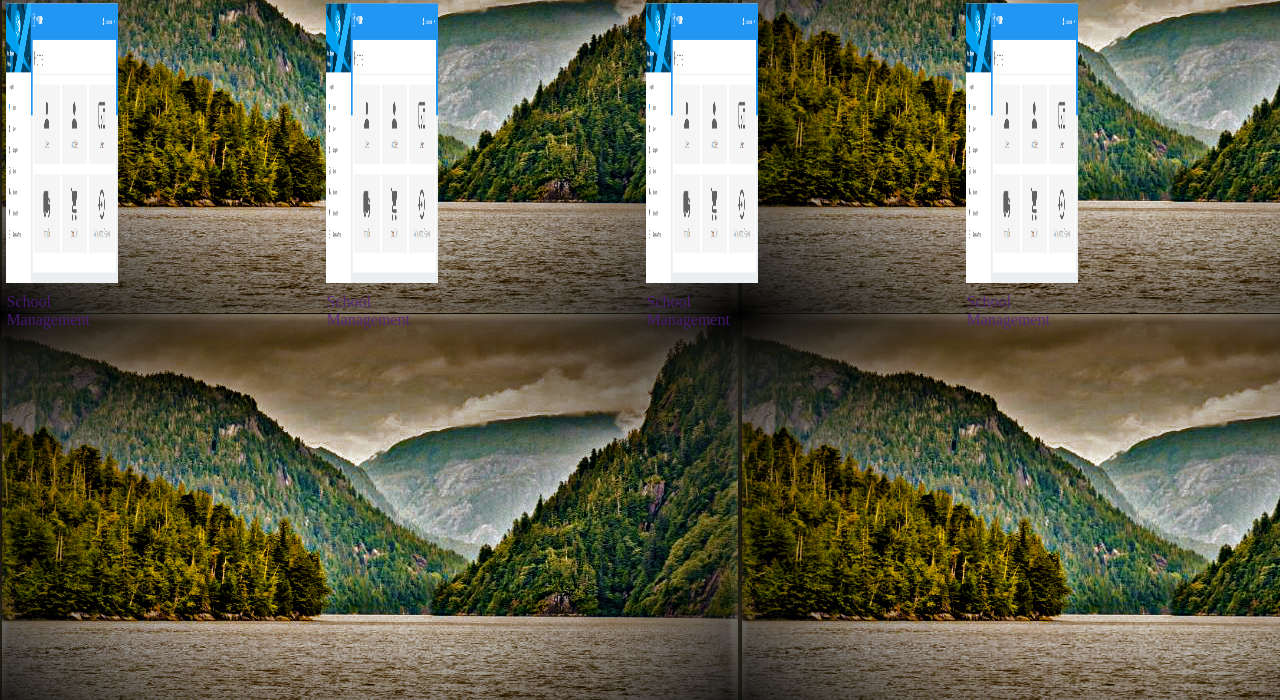
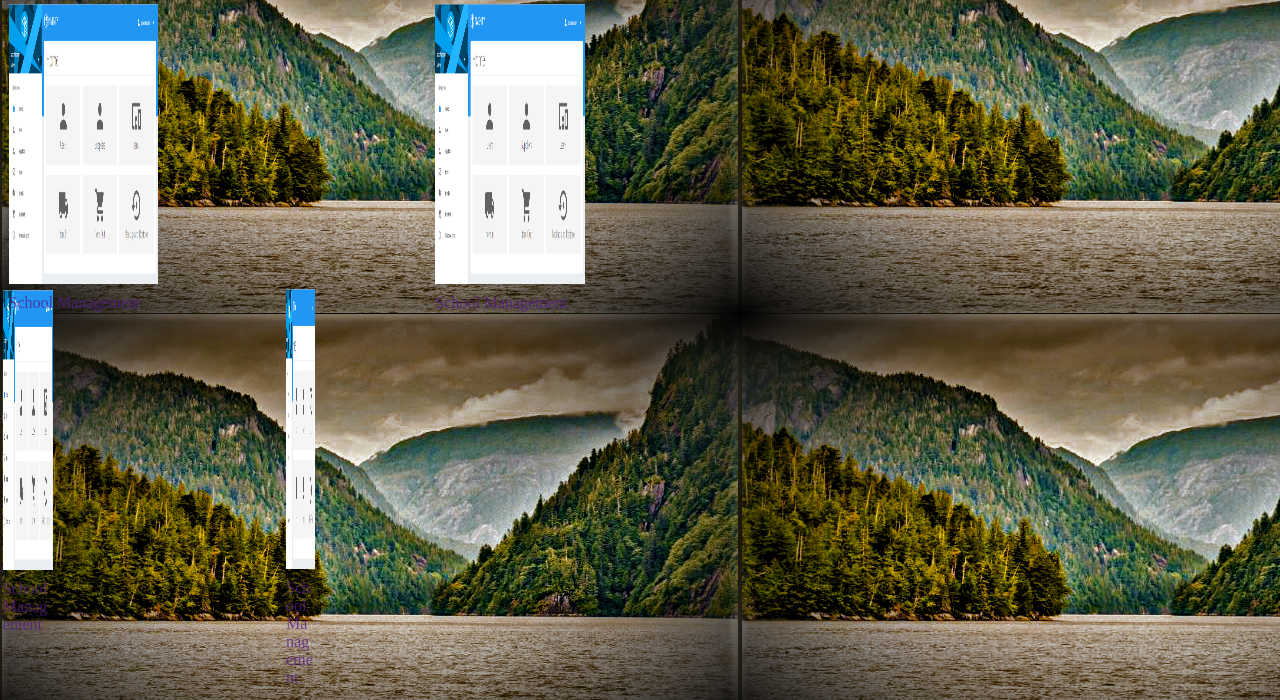
Before and after one commit to blaisema22/blaise, a PHP site: page /project.html in a window 1280 px wide. Shown: the part 100-800 px from the top of the page. Run offline with PHP 8.4, Linux system fonts and the light colour scheme.

Commit message:
grids added

```diff
--- a/css/style.css
+++ b/css/style.css
@@ -562,8 +562,8 @@
 }
 /* ======================================== project ===================== */
 .proj1{
-	display: flex;
-	grid-template-columns: 1;
+	display: grid;
+	grid-template-columns: 1fr 1fr 1fr;
 	word-wrap: break-word;
 }
 .schm{
```
